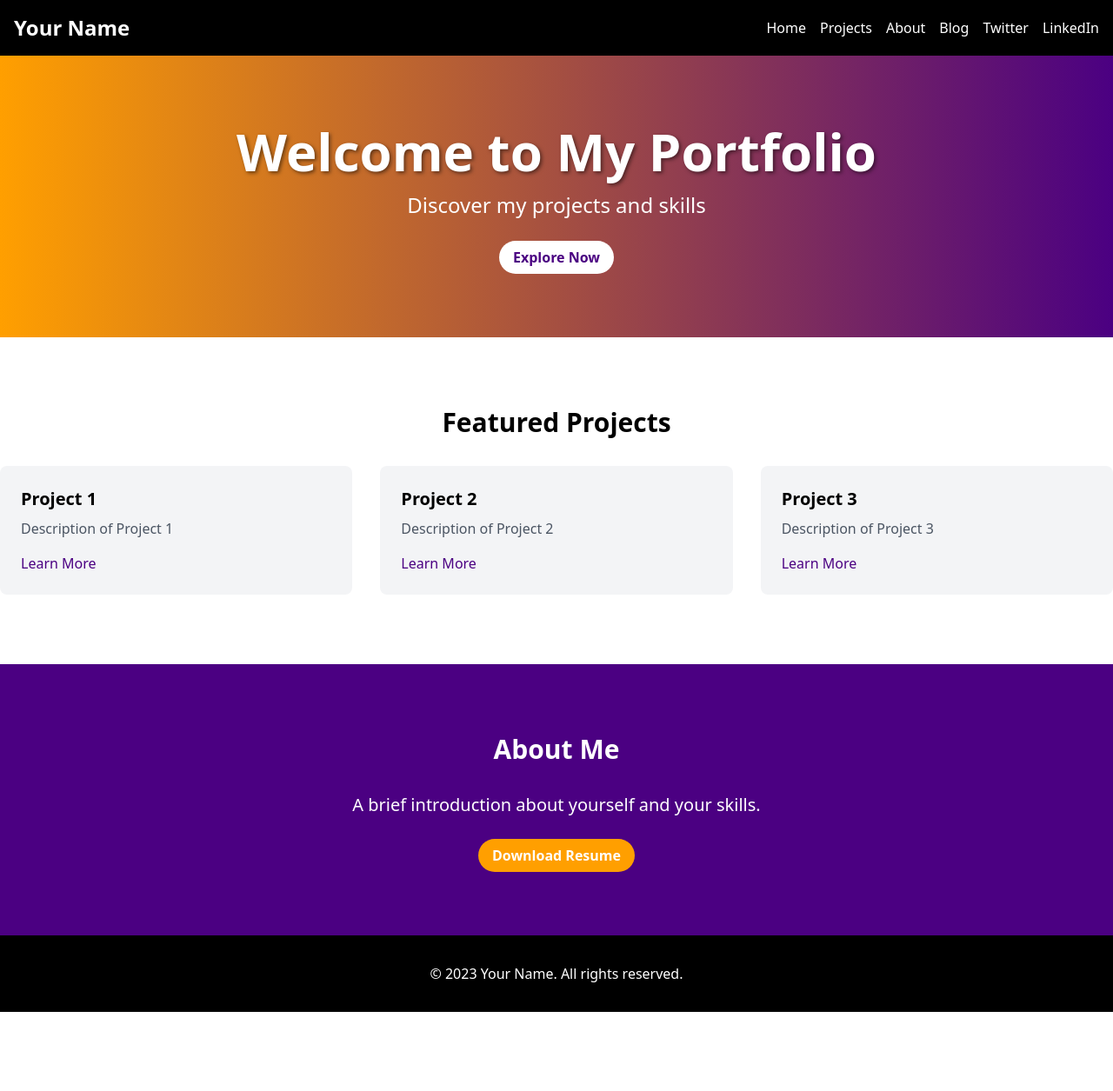
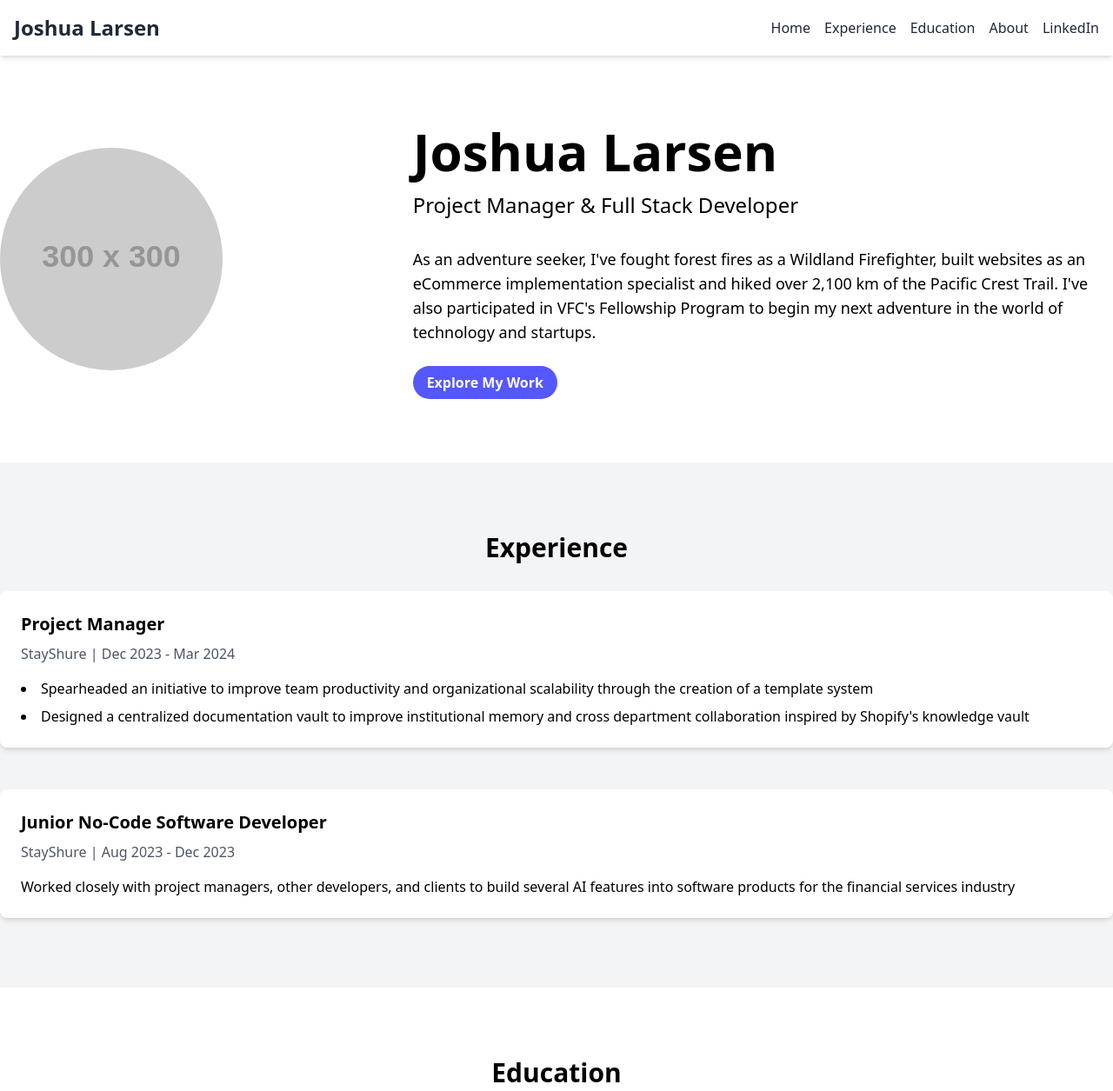
Before and after one commit to joshua-larsen/odin-recipes, a plain HTML site: page index.html in a window 1280 px wide. Shown: the top 1255 px of the page at 87% size. Before the commit the page ends 1164 px from the top, so only its background shows below. Drawn offline with nearby package versions, Linux system fonts and the light colour scheme; placeholder pictures from the web are drawn by us.

Commit message:
update website styles to resemble apple.com

```diff
--- a/index.html
+++ b/index.html
@@ -3,7 +3,7 @@
 <head>
     <meta charset="UTF-8">
     <meta name="viewport" content="width=device-width, initial-scale=1.0">
-    <title>Your Name - Personal Portfolio</title>
+    <title>Joshua Larsen - Personal Portfolio</title>
     <script src="https://cdn.tailwindcss.com"></script>
     <script>
         tailwind.config = {
@@ -11,7 +11,7 @@
                 extend: {
                     colors: {
                         'poppy': '#FF9F00',
-                        'indigo': '#4B0082',
+                        'custom-blue': '#5557ff',
                     }
                 }
             }
@@ -23,69 +23,129 @@
                 text-shadow: 2px 2px 4px rgba(0,0,0,0.5);
             }
         }
+        .mega-menu {
+            display: none;
+            left: 0;
+            position: absolute;
+            text-align: left;
+            width: 100%;
+        }
+        .hoverable:hover .mega-menu {
+            display: block;
+        }
     </style>
 </head>
 <body class="bg-white text-black">
-    <header class="bg-black text-white p-4">
+    <header class="bg-white text-gray-800 p-4 shadow-md relative">
         <nav class="container mx-auto flex justify-between items-center">
-            <a href="#" class="text-2xl font-bold">Your Name</a>
+            <a href="#" class="text-2xl font-bold">Joshua Larsen</a>
             <ul class="flex space-x-4">
-                <li><a href="#" class="hover:text-poppy transition-colors">Home</a></li>
-                <li><a href="#" class="hover:text-poppy transition-colors">Projects</a></li>
-                <li><a href="#" class="hover:text-poppy transition-colors">About</a></li>
-                <li><a href="#" class="hover:text-poppy transition-colors">Blog</a></li>
-                <li><a href="#" class="hover:text-poppy transition-colors">Twitter</a></li>
-                <li><a href="#" class="hover:text-poppy transition-colors">LinkedIn</a></li>
+                <li><a href="#" class="hover:text-custom-blue transition-colors">Home</a></li>
+                <li class="hoverable">
+                    <a href="#" class="hover:text-custom-blue transition-colors">Experience</a>
+                    <div class="mega-menu mt-2 bg-white border shadow-xl z-10">
+                        <div class="container mx-auto w-full flex flex-wrap justify-between px-4 py-6">
+                            <div>
+                                <h3 class="font-bold text-lg mb-2">Recent Roles</h3>
+                                <ul>
+                                    <li><a href="#" class="hover:text-custom-blue">Project Manager at StayShure</a></li>
+                                    <li><a href="#" class="hover:text-custom-blue">Junior No-Code Software Developer</a></li>
+                                    <li><a href="#" class="hover:text-custom-blue">Project Manager at Radius Industrial Works Inc.</a></li>
+                                </ul>
+                            </div>
+                            <div>
+                                <h3 class="font-bold text-lg mb-2">Skills</h3>
+                                <ul>
+                                    <li><a href="#" class="hover:text-custom-blue">Software Development</a></li>
+                                    <li><a href="#" class="hover:text-custom-blue">Project Management</a></li>
+                                    <li><a href="#" class="hover:text-custom-blue">Agile Methodologies</a></li>
+                                </ul>
+                            </div>
+                        </div>
+                    </div>
+                </li>
+                <li><a href="#" class="hover:text-custom-blue transition-colors">Education</a></li>
+                <li><a href="#" class="hover:text-custom-blue transition-colors">About</a></li>
+                <li><a href="https://www.linkedin.com/in/-joshualarsen/" class="hover:text-custom-blue transition-colors">LinkedIn</a></li>
             </ul>
         </nav>
     </header>
 
     <main>
-        <section class="bg-gradient-to-r from-poppy to-indigo text-white py-20">
-            <div class="container mx-auto text-center">
-                <h1 class="text-4xl md:text-6xl font-bold mb-4 text-shadow">Welcome to My Portfolio</h1>
-                <p class="text-xl md:text-2xl mb-8">Discover my projects and skills</p>
-                <a href="#" class="bg-white text-indigo font-bold py-2 px-4 rounded-full hover:bg-poppy hover:text-white transition-colors">Explore Now</a>
+        <section class="py-20">
+            <div class="container mx-auto flex flex-col md:flex-row items-center">
+                <div class="md:w-1/3 mb-8 md:mb-0">
+                    <img src="https://via.placeholder.com/300" alt="Joshua Larsen" class="rounded-full w-64 h-64 mx-auto md:mx-0 object-cover">
+                </div>
+                <div class="md:w-2/3 md:pl-12">
+                    <h1 class="text-4xl md:text-6xl font-bold mb-4">Joshua Larsen</h1>
+                    <p class="text-xl md:text-2xl mb-8">Project Manager & Full Stack Developer</p>
+                    <p class="text-lg mb-8">As an adventure seeker, I've fought forest fires as a Wildland Firefighter, built websites as an eCommerce implementation specialist and hiked over 2,100 km of the Pacific Crest Trail. I've also participated in VFC's Fellowship Program to begin my next adventure in the world of technology and startups.</p>
+                    <a href="#" class="bg-custom-blue text-white font-bold py-2 px-4 rounded-full hover:bg-poppy transition-colors">Explore My Work</a>
+                </div>
+            </div>
+        </section>
+
+        <section class="py-20 bg-gray-100">
+            <div class="container mx-auto">
+                <h2 class="text-3xl font-bold mb-8 text-center">Experience</h2>
+                <div class="space-y-12">
+                    <div class="bg-white p-6 rounded-lg shadow-md">
+                        <h3 class="text-xl font-bold mb-2">Project Manager</h3>
+                        <p class="text-gray-600 mb-4">StayShure | Dec 2023 - Mar 2024</p>
+                        <ul class="list-disc list-inside space-y-2">
+                            <li>Spearheaded an initiative to improve team productivity and organizational scalability through the creation of a template system</li>
+                            <li>Designed a centralized documentation vault to improve institutional memory and cross department collaboration inspired by Shopify's knowledge vault</li>
+                        </ul>
+                    </div>
+                    <div class="bg-white p-6 rounded-lg shadow-md">
+                        <h3 class="text-xl font-bold mb-2">Junior No-Code Software Developer</h3>
+                        <p class="text-gray-600 mb-4">StayShure | Aug 2023 - Dec 2023</p>
+                        <p>Worked closely with project managers, other developers, and clients to build several AI features into software products for the financial services industry</p>
+                    </div>
+                    <!-- Add more experience items here -->
+                </div>
             </div>
         </section>
 
         <section class="py-20">
             <div class="container mx-auto">
-                <h2 class="text-3xl font-bold mb-8 text-center">Featured Projects</h2>
-                <div class="grid grid-cols-1 md:grid-cols-2 lg:grid-cols-3 gap-8">
-                    <!-- Project cards go here -->
-                    <div class="bg-gray-100 p-6 rounded-lg">
-                        <h3 class="text-xl font-bold mb-2">Project 1</h3>
-                        <p class="text-gray-600 mb-4">Description of Project 1</p>
-                        <a href="#" class="text-indigo hover:text-poppy">Learn More</a>
+                <h2 class="text-3xl font-bold mb-8 text-center">Education</h2>
+                <div class="space-y-12">
+                    <div class="bg-white p-6 rounded-lg shadow-md">
+                        <h3 class="text-xl font-bold mb-2">Venture for Canada</h3>
+                        <p class="text-gray-600 mb-4">Fellowship Program, Startups & Entrepreneurship | Apr 2023 - Jun 2024</p>
+                        <p>Selected as one of only 7% of applicants to be included in the fellowship program, which included devoting the next 12 months to working for an innovative startup.</p>
                     </div>
-                    <div class="bg-gray-100 p-6 rounded-lg">
-                        <h3 class="text-xl font-bold mb-2">Project 2</h3>
-                        <p class="text-gray-600 mb-4">Description of Project 2</p>
-                        <a href="#" class="text-indigo hover:text-poppy">Learn More</a>
+                    <div class="bg-white p-6 rounded-lg shadow-md">
+                        <h3 class="text-xl font-bold mb-2">The University of British Columbia</h3>
+                        <p class="text-gray-600 mb-4">Bachelor of Science - BS, Applied Biology | Grade: 3.5/4.33</p>
+                        <p>Focused on Sustainable Food Systems and Applied Plant and Soil Sciences.</p>
                     </div>
-                    <div class="bg-gray-100 p-6 rounded-lg">
-                        <h3 class="text-xl font-bold mb-2">Project 3</h3>
-                        <p class="text-gray-600 mb-4">Description of Project 3</p>
-                        <a href="#" class="text-indigo hover:text-poppy">Learn More</a>
-                    </div>
+                    <!-- Add more education items here -->
                 </div>
             </div>
         </section>
 
-        <section class="bg-indigo text-white py-20">
+        <section class="bg-custom-blue text-white py-20">
             <div class="container mx-auto text-center">
                 <h2 class="text-3xl font-bold mb-8">About Me</h2>
-                <p class="text-xl mb-8">A brief introduction about yourself and your skills.</p>
-                <a href="#" class="bg-poppy text-white font-bold py-2 px-4 rounded-full hover:bg-white hover:text-indigo transition-colors">Download Resume</a>
+                <p class="text-xl mb-8">I plan to combine my passion for sustainability and technology with the network and skills I've acquired at the VFC training camp to build the next generation of innovative technologies to address the impending crises of our time. Currently, I am seeking opportunities with potential for growth in the tech sector, specifically software engineering and sales.</p>
+                <p class="text-xl mb-8">In addition to physical challenges, I enjoy taking on learning challenges. No topic is off limits, whether it is the funky world of fermentation or computer programming. I enjoy breaking down silos by learning from people of disparate disciplines and all walks of life. I believe the key to addressing today's most wicked problems is to build diverse teams combining art, design, science and engineering.</p>
+                <a href="#" class="bg-poppy text-white font-bold py-2 px-4 rounded-full hover:bg-white hover:text-custom-blue transition-colors">Download Resume</a>
             </div>
         </section>
     </main>
 
     <footer class="bg-black text-white py-8">
         <div class="container mx-auto text-center">
-            <p>&copy; 2023 Your Name. All rights reserved.</p>
+            <p>&copy; 2023 Joshua Larsen. All rights reserved.</p>
         </div>
     </footer>
+
+    <script>
+        // Add any necessary JavaScript for the dropdown menu here
+        // For now, we're using CSS hover, but you might want to add click functionality for mobile
+    </script>
 </body>
 </html>
```
Also changed, not shown: README.md.
